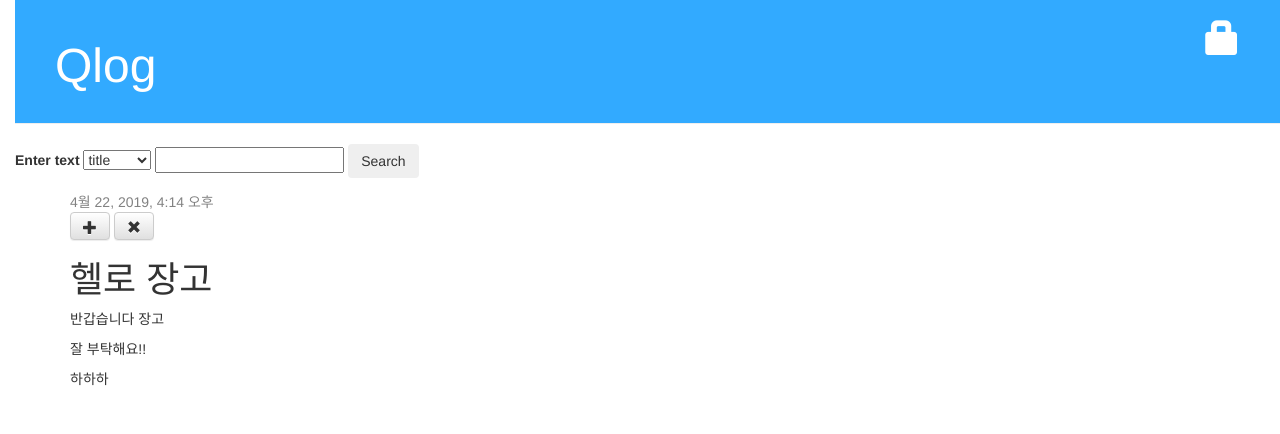
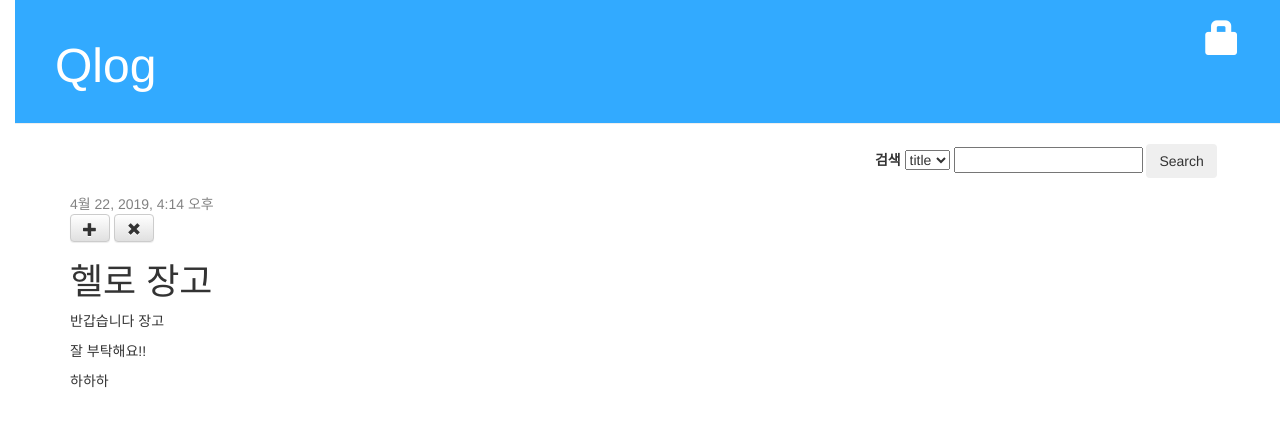
Before and after one commit to HyunQQ/Q-django, a Django app: page /post/1/ in a window 1280 px wide. Shown: the top 434 px of the page. Run offline with Django 3.2, Linux system fonts and the light colour scheme; data comes from the database, SQL or seed files in the repository; both versions use the stored data as it was after the commit; some libraries are stand-ins or nearby versions.

Commit message:
add search box

```diff
--- a/blog/static/css/blog.css
+++ b/blog/static/css/blog.css
@@ -55,3 +55,12 @@ h1, h2, h3, h4{
 .comment{
     margin: 20px 0px 20px 20px;
 }
+
+.search-box{
+    height:50px;
+
+}
+.search-box-form{
+    float: right;
+    padding-right: 5%;
+}
--- a/blog/templates/blog/base.html
+++ b/blog/templates/blog/base.html
@@ -8,6 +8,7 @@
         <!-- <link rel="stylesheet" href="{% static 'css/blog.css' %}"> -->
     </head>
     <body>
+        <div class="page-top">
             <div class="page-header">
                 {% if user.is_authenticated %}
                 <a href="{% url 'post_new' %}" class="top-menu"><span class="glyphicon glyphicon-plus"></span></a>
@@ -17,20 +18,23 @@
                 <a href="{% url 'login' %}" class="top-menu"><span class="glyphicon glyphicon-lock"></span></a>
                 {% endif %}
                 <h1><a href="http://127.0.0.1:8000/">Qlog</a></h1>
+
             </div>
 
+
             <div class ="search-box">
-            <form action="{% url 'post_list' %}" method="get">
-                <label> Enter text </label>
+                <form class="search-box-form" action="{% url 'post_list' %}" method="get">
+                    <!-- <div class='search-box'></div> -->
+                    <label> 검색 </label>
                     <select name ='fd_name' id ="" >
                         <option value ='title'>title</option>
-                    <option value ='content'>content</option>
+                        <option value ='text'>text</option>
                     </select>
                     <input type="text" name="item">
                     <button class='btn' type='submit'>Search</button>
                 </form>
             </div>
-
+        </div>
         <div class = "content container">
             <div class = "row">
                 <div class = "col-md-8">
--- a/blog/urls.py
+++ b/blog/urls.py
@@ -12,5 +12,5 @@ urlpatterns=[
     url(r'^post/(?P<pk>\d+)/comment/$', views.add_comment_to_post, name='add_comment_to_post'),
     url(r'^comment/(?P<pk>\d+)/approve/$', views.comment_approve, name='comment_approve'),
     url(r'^comment/(?P<pk>\d+)/remove/$', views.comment_remove, name='comment_remove'),
-    # url(r'^search/<uuid:pk>/result/$',views.post_search, name='post_search'),
+    # url(r'^$',views.post_search, name='post_search'),
 ]
--- a/blog/views.py
+++ b/blog/views.py
@@ -14,6 +14,15 @@ from django.core.mail import EmailMessage
 # gte :  greater than equal
 # gt :  greater than
 
+#  검색리스트가 출력 되지 않는 문제 발생
+# def post_search(request):
+#     if request.GET.get('item'):
+#         var_col = request.GET.get('fd_name')
+#         search_type='contains'
+#         filter = var_col + '__' + search_type
+#         print(filter)
+#         posts = Post.objects.filter(**{filter: request.GET.get('item')}).order_by('-published_date')
+#         return render(request, 'blog/post_list.html',{'posts':posts})
 
 def post_list(request):
     if request.GET.get('item'):
@@ -22,7 +31,7 @@ def post_list(request):
         filter = var_col + '__' + search_type
         print(filter)
         posts = Post.objects.filter(**{filter: request.GET.get('item')}).order_by('-published_date')
-        return (request, 'blog/post_list.html',{'posts':posts})
+        return render(request, 'blog/post_list.html',{'posts':posts})
 
     posts = Post.objects.filter(published_date__lte = timezone.now()).order_by('published_date')
     return render(request, 'blog/post_list.html',{'posts':posts})
```
Also changed, not shown: db.sqlite3. Lines whose indentation alone changed are shown as unchanged.
